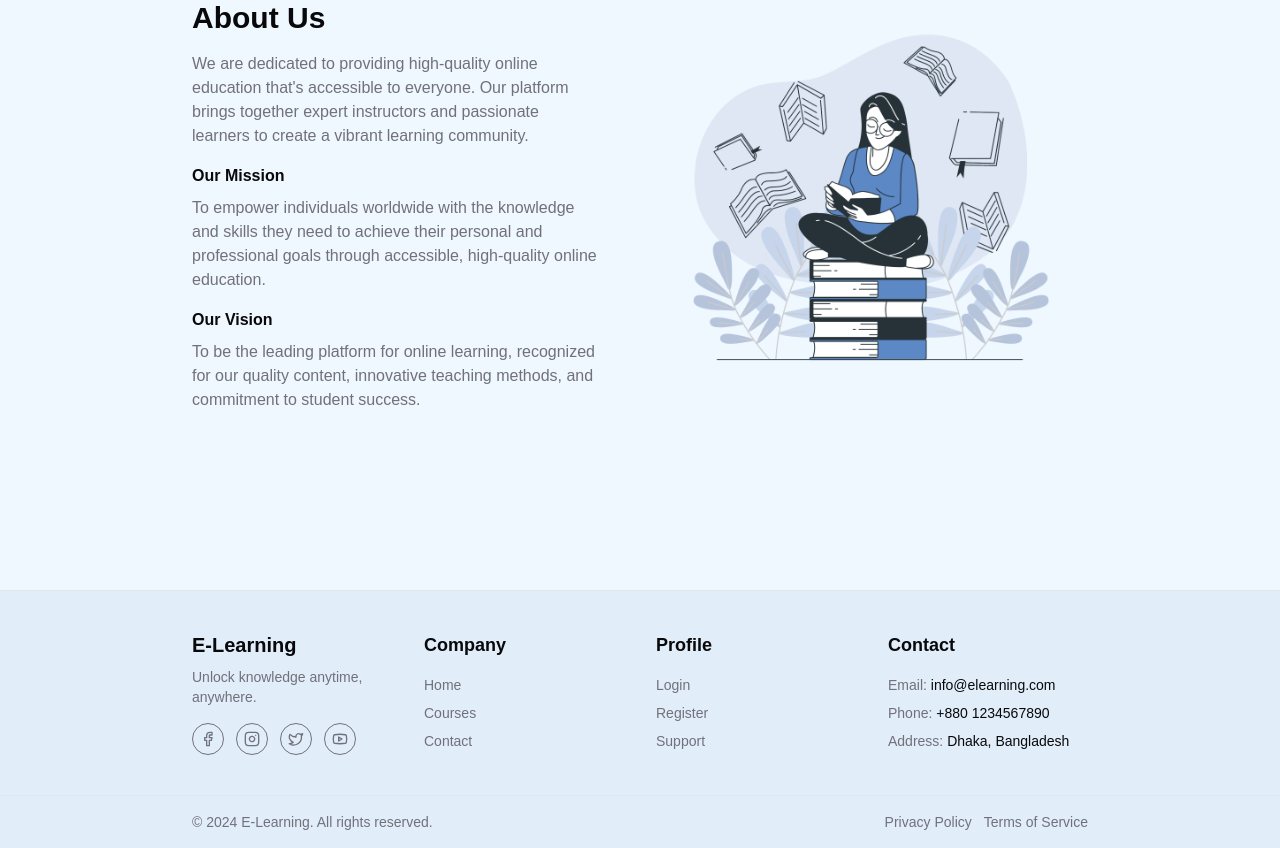
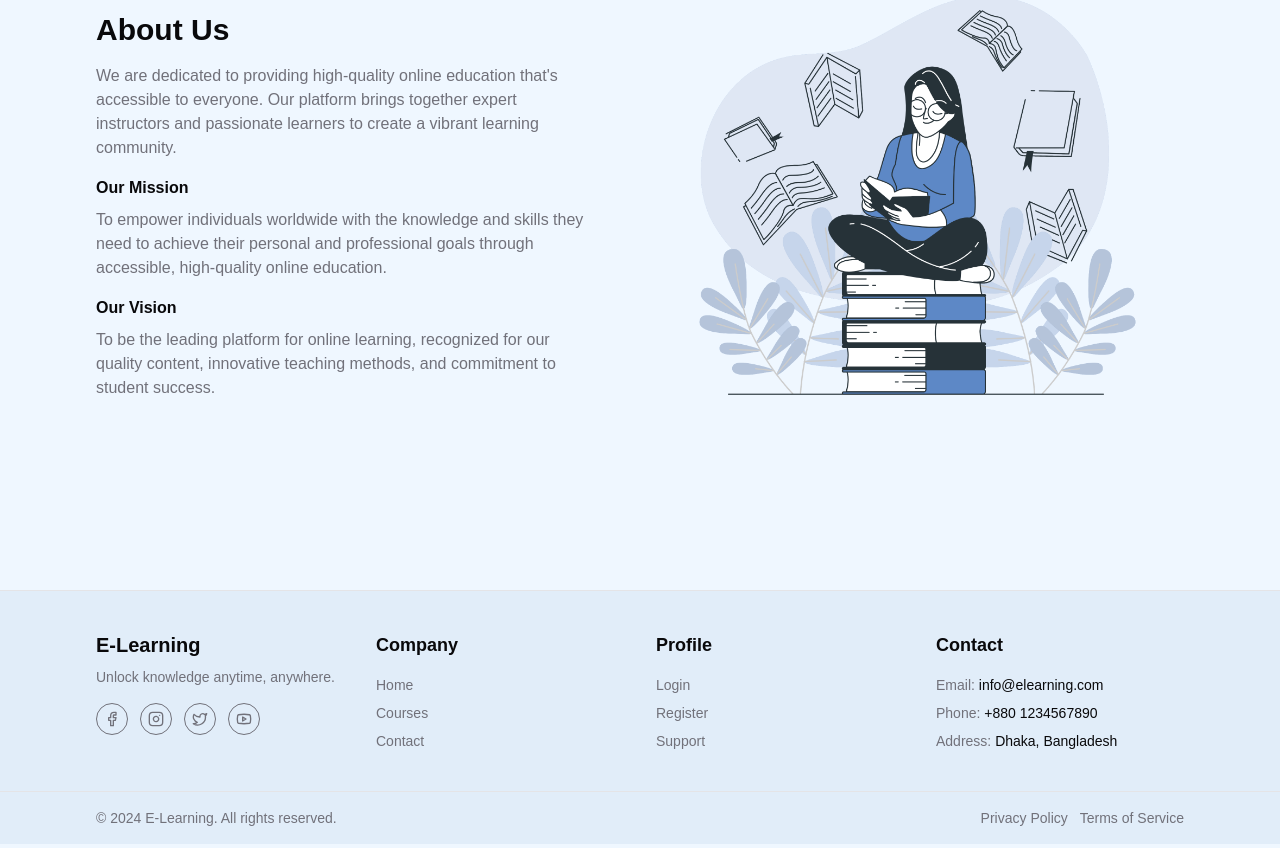
Before and after one commit to nafistarik/e-learning, a Next.js app: page /about in a window 1280 px wide. Shown: the part 210-1058 px from the top of the page. Built offline with nearby package versions, Linux system fonts and the light colour scheme; sample sign-in values are in the browser's storage.

Commit message:
style: tailwind config container padding changed

```diff
--- a/app/globals.css
+++ b/app/globals.css
@@ -86,17 +86,6 @@ body {
 
 @layer base {
   * {
-    @apply border-border;
-  }
-  body {
-    @apply bg-background text-foreground;
-  }
-}
-
-
-
-@layer base {
-  * {
     @apply border-border outline-ring/50;
   }
   body {
--- a/tailwind.config.ts
+++ b/tailwind.config.ts
@@ -15,9 +15,9 @@ const config: Config = {
   			padding: {
   				DEFAULT: '1rem',
   				xs: '1rem',
-  				sm: '3rem',
-  				lg: '8rem',
-  				xl: '12rem'
+  				sm: '2rem',
+  				lg: '4rem',
+  				xl: '6rem'
   			}
   		},
   		colors: {
```
